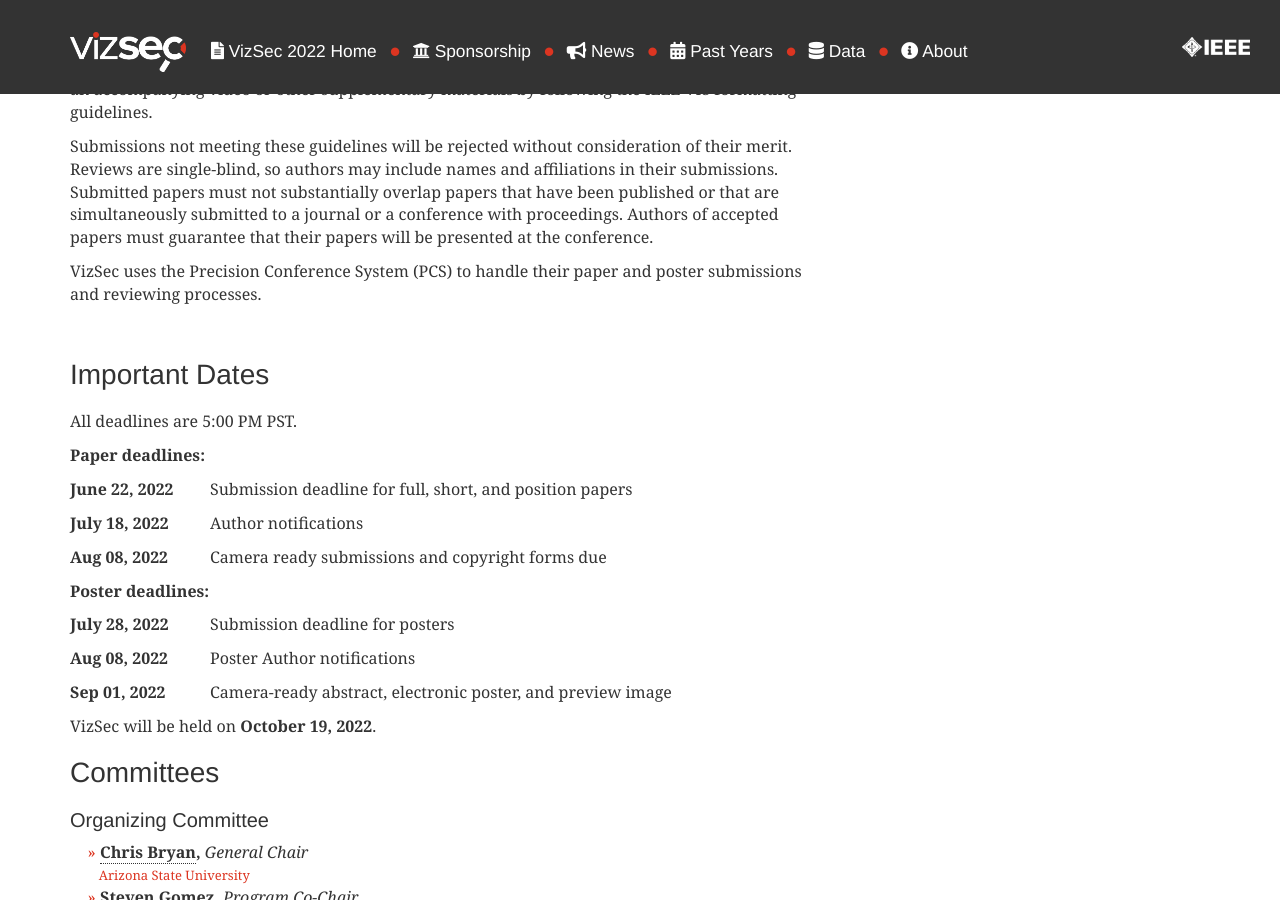
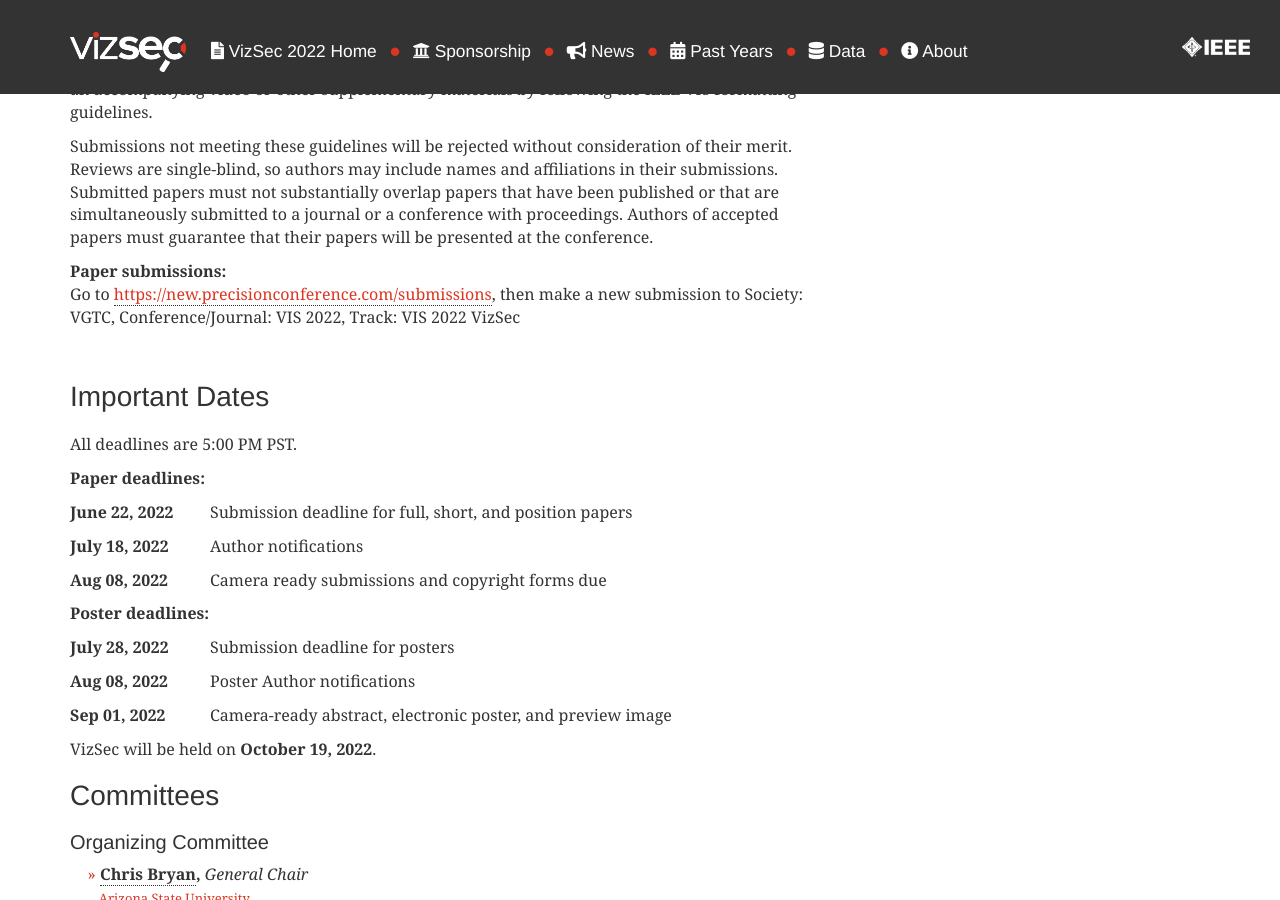
Before and after one commit to vizsec/vizsec.github.io, a Jekyll site: the page built from vizsec2022/index.html, in a window 1280 px wide and 900 px high, scrolled down 2899 px. Built offline with Jekyll 4.4.1, drawn with Linux system fonts in a browser that asks for light colours; nearby versions of some CDN libraries.

Commit message:
add pcs link

```diff
--- a/vizsec2022/index.html
+++ b/vizsec2022/index.html
@@ -150,7 +150,10 @@ custom_css: cfp_sidebar
     Submitted papers must not substantially overlap papers that have been published or that are simultaneously submitted to a journal or a conference with proceedings.
     Authors of accepted papers must guarantee that their papers will be presented at the conference.
 </p>
-<p>VizSec uses the Precision Conference System (PCS) to handle their paper and poster submissions and reviewing processes.</p>
+<p>
+    <strong>Paper submissions:</strong><br>
+    Go to <a href="https://new.precisionconference.com/submissions" target="_blank">https://new.precisionconference.com/submissions</a>, then make a new submission to Society: VGTC, Conference/Journal: VIS 2022, Track: VIS 2022 VizSec
+</p>
 <a class="page-anchor" id="submissions"></a>
 <div>
     <h3>Important Dates</h3>
```
